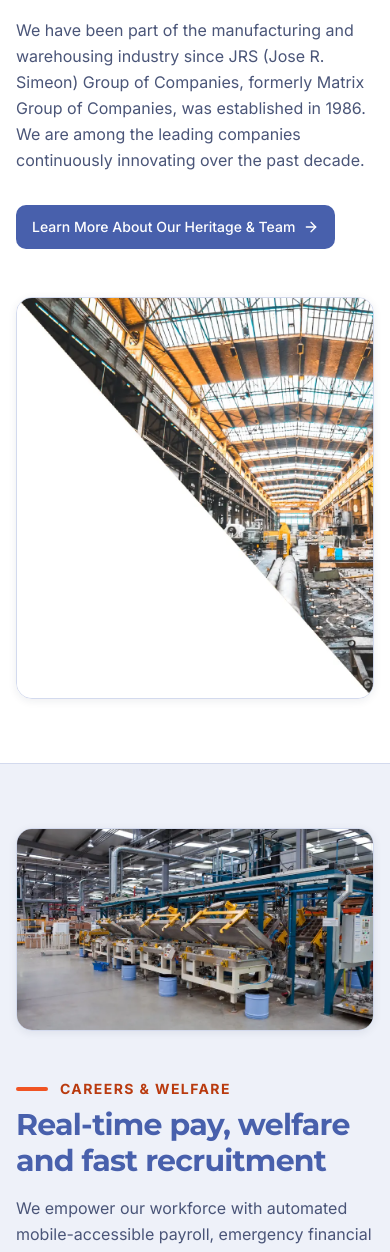
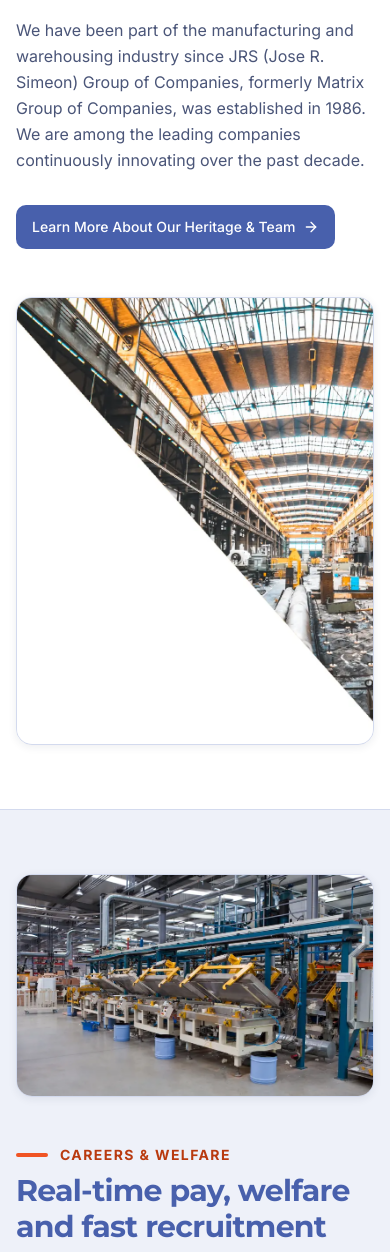
Before and after one commit to isturiscedrick/EQISI, a React (Vite) app in the folder vite-react-template/: page / in a window 390 px wide. Shown: the part 2900-4152 px from the top of the page. Built offline with nearby package versions, Linux system fonts and the light colour scheme.

Commit message:
Improve non-team image framing and responsive crops

```diff
--- a/vite-react-template/src/pages/HomePage.tsx
+++ b/vite-react-template/src/pages/HomePage.tsx
@@ -136,14 +136,14 @@ export function Component() {
               </Link>
             </div>
           </Reveal>
-          <Reveal delay={150} className="overflow-hidden rounded-2xl border border-border shadow-card">
+          <Reveal delay={150} className="aspect-[4/5] w-full overflow-hidden rounded-2xl border border-border bg-surface-muted shadow-card sm:aspect-[5/4]">
             <img
               src={asset('industry.webp')}
               alt="Industrial plant with steel structures"
               width={900}
               height={1012}
               loading="lazy"
-              className="max-h-104 w-full object-cover transition-transform duration-500 motion-safe:hover:scale-105"
+              className="h-full w-full object-cover object-center transition-transform duration-500 motion-safe:hover:scale-[1.03]"
             />
           </Reveal>
         </Container>
@@ -152,14 +152,14 @@ export function Component() {
       {/* Careers & Benefits Teaser */}
       <section className="border-b border-border bg-surface-muted py-16 sm:py-20" aria-labelledby="home-careers-heading">
         <Container className="grid items-center gap-12 lg:grid-cols-2">
-          <Reveal className="overflow-hidden rounded-2xl border border-border shadow-card">
+          <Reveal className="aspect-[16/10] w-full overflow-hidden rounded-2xl border border-border bg-surface-muted shadow-card">
             <img
               src={asset('benefits.webp')}
               alt="Workers on a production floor"
               width={900}
               height={507}
               loading="lazy"
-              className="w-full object-cover transition-transform duration-500 motion-safe:hover:scale-105"
+              className="h-full w-full object-cover object-center transition-transform duration-500 motion-safe:hover:scale-[1.03]"
             />
           </Reveal>
           <Reveal delay={150}>
```
